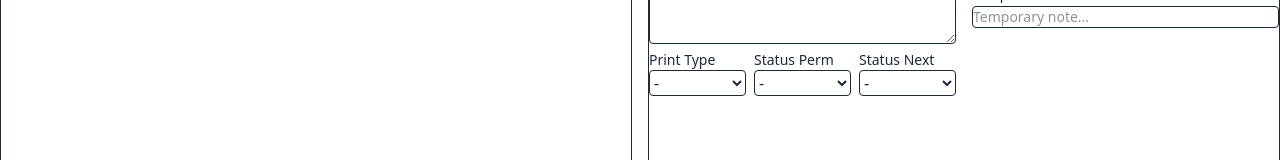
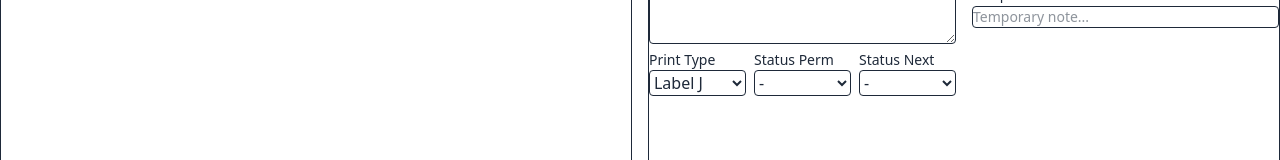
Before and after one commit to kkoisland/react-addressbook, a React (Vite) app: page / in a window 1280 px wide. Both pictures are taken after typing "Sample" into the empty fields and a click on the button "+ New". Shown: the part 258-418 px from the top of the page. Built offline with nearby package versions, Linux system fonts and the light colour scheme.

Commit message:
refactor/print-type-unification

```diff
--- a/src/AddressForm.tsx
+++ b/src/AddressForm.tsx
@@ -2,7 +2,7 @@ import { useEffect, useState } from "react";
 import AddressFormEmail from "./AddressFormEmail";
 import AddressFormPhone from "./AddressFormPhone";
 import AddressFormReplyStatus from "./AddressFormReplyStatus";
-import type { Address, Email, Phone, ReplyStatus } from "./types";
+import type { Address, Email, LabelType, Phone, ReplyStatus } from "./types";
 import { defaultOptions } from "./types";
 
 interface AddressFormProps {
@@ -19,7 +19,7 @@ const emptyAddress = {
 	title: "",
 	note: "",
 	tempNote: "",
-	printType: null as string | null,
+	printType: "labelJp" as LabelType | null,
 	statusPerm: null as string | null,
 	statusNext: null as string | null,
 	phones: [] as Phone[],
@@ -160,7 +160,7 @@ const AddressForm = ({
 								onChange={(e) =>
 									setFormData({
 										...formData,
-										printType: e.target.value || null,
+										printType: (e.target.value || null) as LabelType | null,
 									})
 								}
 								className="w-full px-2 py-1 border rounded dark:bg-slate-800 dark:border-gray-600"
--- a/src/types.ts
+++ b/src/types.ts
@@ -1,3 +1,6 @@
+// Label type for printing
+export type LabelType = "labelJp" | "labelUs";
+
 // Address (main table)
 export interface Address {
 	id: string;
@@ -7,7 +10,7 @@ export interface Address {
 	title: string; // Honorific (様, Mr./Ms., etc.)
 	note: string; // Memo (multi-line, permanent, date+content history format)
 	tempNote: string; // Temporary memo (searchable, easily deletable)
-	printType: string | null; // References printTypeOptions.id (nullable)
+	printType: LabelType | null; // Label format for printing
 	statusPerm: string | null; // References statusPermOptions.id (nullable)
 	statusNext: string | null; // References statusNextOptions.id (nullable)
 	createdAt: string;
@@ -40,8 +43,8 @@ export interface ReplyStatus {
 
 // Option item (extensible: order, visibility, custom label)
 export interface OptionItem {
-	id: string; // Stored value "printLabelJp" (camelCase, immutable)
-	label: string; // Display name (customizable) "Label J"
+	id: string; // Stored value (camelCase, immutable) e.g., "labelJp", "statusPermYes"
+	label: string; // Display name (customizable) e.g., "Label J"
 	order: number; // Sort order
 	active: boolean; // Enabled/disabled (hidden items preserve existing data)
 }
@@ -75,8 +78,8 @@ export const defaultOptions: AppOptions = {
 		{ id: "statusNextNo", label: "No", order: 2, active: true },
 	],
 	printTypeOptions: [
-		{ id: "printLabelJp", label: "Label J", order: 1, active: true },
-		{ id: "printLabelUs", label: "Label US", order: 2, active: true },
+		{ id: "labelJp", label: "Label J", order: 1, active: true },
+		{ id: "labelUs", label: "Label US", order: 2, active: true },
 	],
 	phoneTypeOptions: [
 		{ id: "phoneHome", label: "Home", order: 1, active: true },
@@ -115,7 +118,7 @@ export interface Settings {
 export const defaultSettings: Settings = {
 	locale: "ja",
 	theme: "system",
-	defaultPrintTemplate: "printLabelJp",
+	defaultPrintTemplate: "labelJp",
 };
 
 // Print template (JSON exportable, customizable)
@@ -139,7 +142,7 @@ export interface PrintField {
 // Default templates
 export const defaultPrintTemplates: PrintTemplate[] = [
 	{
-		id: "printLabelJp",
+		id: "labelJp",
 		name: "Label J",
 		width: "7cm",
 		height: "2cm",
@@ -152,7 +155,7 @@ export const defaultPrintTemplates: PrintTemplate[] = [
 		countryLabel: "JAPAN",
 	},
 	{
-		id: "printLabelUs",
+		id: "labelUs",
 		name: "Label US",
 		width: "6cm",
 		height: "2cm",
--- a/src/useFilter.ts
+++ b/src/useFilter.ts
@@ -99,11 +99,6 @@ const useFilter = (addresses: Address[]) => {
 
 	// Filter logic
 	const filteredAddresses = useMemo(() => {
-		// In search mode, show empty until filters are entered
-		if (isSearchMode && !hasAnyAdvancedFilter(advancedFilters)) {
-			return [];
-		}
-
 		let result = addresses;
 
 		// Quick search bar filter (only in normal mode)
--- a/src/utilsCsv.ts
+++ b/src/utilsCsv.ts
@@ -1,4 +1,4 @@
-import type { Address, Email, Phone, ReplyStatus } from "./types";
+import type { Address, Email, LabelType, Phone, ReplyStatus } from "./types";
 import generateUuid from "./utilsUuid";
 
 // Parse a single CSV line handling quoted fields
@@ -116,11 +116,11 @@ const FM_REPLY_MAPPING = {
 } as const;
 
 // Map option values to React option IDs
-function mapPrintType(value: string): string | null {
+function mapPrintType(value: string): LabelType | null {
 	if (!value || value.trim() === "") return null;
 	const v = value.toLowerCase().trim();
-	if (v.includes("label") && v.includes("j")) return "printLabelJp";
-	if (v.includes("label") && v.includes("us")) return "printLabelUs";
+	if (v.includes("label") && v.includes("j")) return "labelJp";
+	if (v.includes("label") && v.includes("us")) return "labelUs";
 	return null;
 }
 
```
